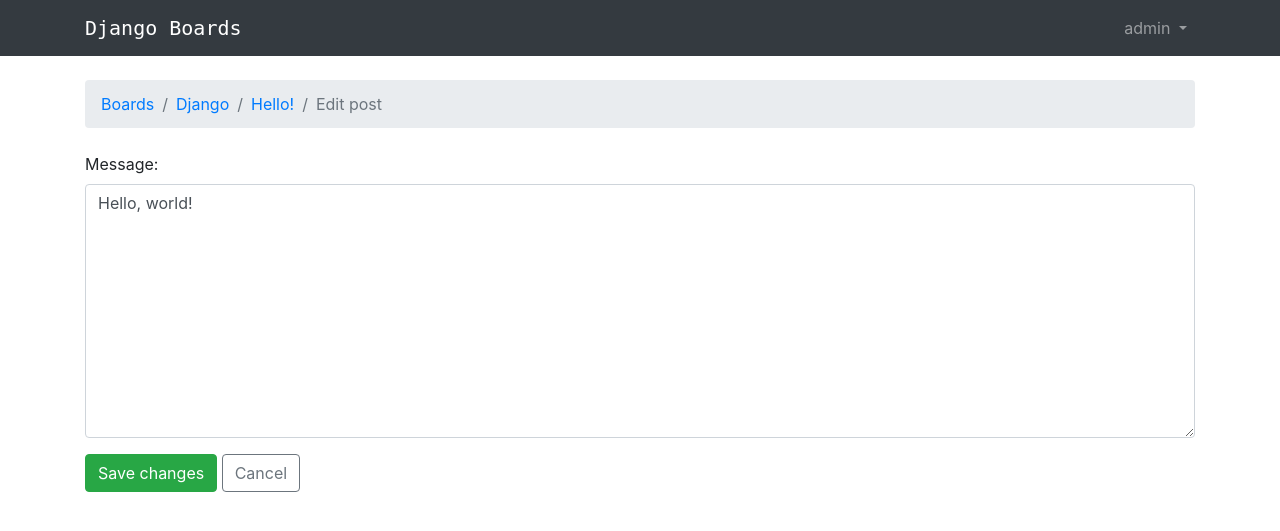
After one commit to mukund-ks/django-web-page, a Django app: page /boards/1/topics/1/posts/1/edit/ in a window 1280 px wide. The commit adds this page. Shown: the top 531 px of the page. Run offline with Django 4.2, Linux system fonts and the light colour scheme; a user stored in the database is signed in; data comes from the database, SQL or seed files in the repository; both versions use the stored data as it was after the commit; some libraries are stand-ins or nearby versions.

Commit message:
can edit posts now

```diff
--- a/webpage/boards/views.py
+++ b/webpage/boards/views.py
@@ -3,6 +3,9 @@ from .models import Board, Post, Topic
 from .forms import NewTopicForm, PostForm
 from django.contrib.auth.decorators import login_required
 from django.db.models import Count
+from django.views.generic import UpdateView
+from django.utils import timezone
+from django.utils.decorators import method_decorator
 
 
 def home(request):
@@ -12,8 +15,8 @@ def home(request):
 
 def board_topics(request, pk):
     board = get_object_or_404(Board, pk=pk)
-    topics = board.topics.order_by('-last_updated').annotate(replies=Count('posts') - 1)
-    return render(request, 'topics.html', {'board': board, 'topics': topics})
+    topics = board.topics.order_by("-last_updated").annotate(replies=Count("posts") - 1)
+    return render(request, "topics.html", {"board": board, "topics": topics})
 
 
 @login_required
@@ -43,9 +46,10 @@ def topic_posts(request, pk, topic_pk):
     topic.save()
     return render(request, "topic_posts.html", {"topic": topic})
 
+
 @login_required
 def reply_topic(request, pk, topic_pk):
-    topic=get_object_or_404(Topic, board__pk=pk, pk=topic_pk)
+    topic = get_object_or_404(Topic, board__pk=pk, pk=topic_pk)
     if request.method == "POST":
         form = PostForm(request.POST)
         if form.is_valid():
@@ -56,4 +60,24 @@ def reply_topic(request, pk, topic_pk):
             return redirect("topic_posts", pk=pk, topic_pk=topic_pk)
     else:
         form = PostForm()
-    return render(request, "reply_topic.html", {"topic":topic, "form":form})
+    return render(request, "reply_topic.html", {"topic": topic, "form": form})
+
+
+@method_decorator(login_required, name='dispatch')
+class PostUpdateView(UpdateView):
+    model = Post
+    fields = ('message', )
+    template_name = 'edit_post.html'
+    pk_url_kwarg = 'post_pk'
+    context_object_name = 'post'
+
+    def get_queryset(self):
+        queryset = super().get_queryset()
+        return queryset.filter(created_by=self.request.user)
+
+    def form_valid(self, form):
+        post = form.save(commit=False)
+        post.updated_by = self.request.user
+        post.updated_at = timezone.now()
+        post.save()
+        return redirect('topic_posts', pk=post.topic.board.pk, topic_pk=post.topic.pk)
--- /dev/null
+++ b/webpage/templates/edit_post.html
@@ -0,0 +1,19 @@
+{% extends 'base.html' %}
+
+{% block title %}Edit post{% endblock %}
+
+{% block breadcrumb %}
+<li class="breadcrumb-item"><a href="{% url 'home' %}">Boards</a></li>
+<li class="breadcrumb-item"><a href="{% url 'board_topics' post.topic.board.pk %}">{{ post.topic.board.name }}</a></li>
+<li class="breadcrumb-item"><a href="{% url 'topic_posts' post.topic.board.pk post.topic.pk %}">{{ post.topic.subject }}</a></li>
+<li class="breadcrumb-item active">Edit post</li>
+{% endblock %}
+
+{% block content %}
+<form method="post" class="mb-4">
+    {% csrf_token %}
+    {% include 'includes/form.html' %}
+    <button type="submit" class="btn btn-success">Save changes</button>
+    <a href="{% url 'topic_posts' post.topic.board.pk post.topic.pk %}" class="btn btn-outline-secondary" role="button">Cancel</a>
+</form>
+{% endblock %}
--- a/webpage/templates/topic_posts.html
+++ b/webpage/templates/topic_posts.html
@@ -39,7 +39,7 @@
                 {{ post.message }}
                 {% if post.created_by == user %}
                 <div class="mt-3">
-                    <a href="#" class="btn btn-primary btn-sm" role="button">Edit</a>
+                    <a href="{% url 'edit_post' post.topic.board.pk post.topic.pk post.pk %}" class="btn btn-primary btn-sm" role="button">Edit</a>
                 </div>
                 {% endif %}
             </div>
--- a/webpage/webpage/urls.py
+++ b/webpage/webpage/urls.py
@@ -1,6 +1,6 @@
 from django.contrib.auth import views as auth_views
 from django.contrib import admin
-from django.urls import path,re_path
+from django.urls import path
 
 from boards import views
 from accounts import views as accounts_views
@@ -58,5 +58,6 @@ urlpatterns = [
     path("boards/<int:pk>/new/", views.new_topic, name="new_topic"),
     path('boards/<pk>/topics/<topic_pk>/', views.topic_posts, name="topic_posts"),
     path("boards/<int:pk>/topics/<int:topic_pk>/reply/", views.reply_topic, name="reply_topic"),
+    path("boards/<int:pk>/topics/<topic_pk>/posts/<post_pk>/edit/", views.PostUpdateView.as_view(), name="edit_post"),
     path("admin/", admin.site.urls),
 ]
```
Also changed, not shown: webpage/boards/tests/test_view_edit_post.py (added, +50 -0 lines), webpage/db.sqlite3.
